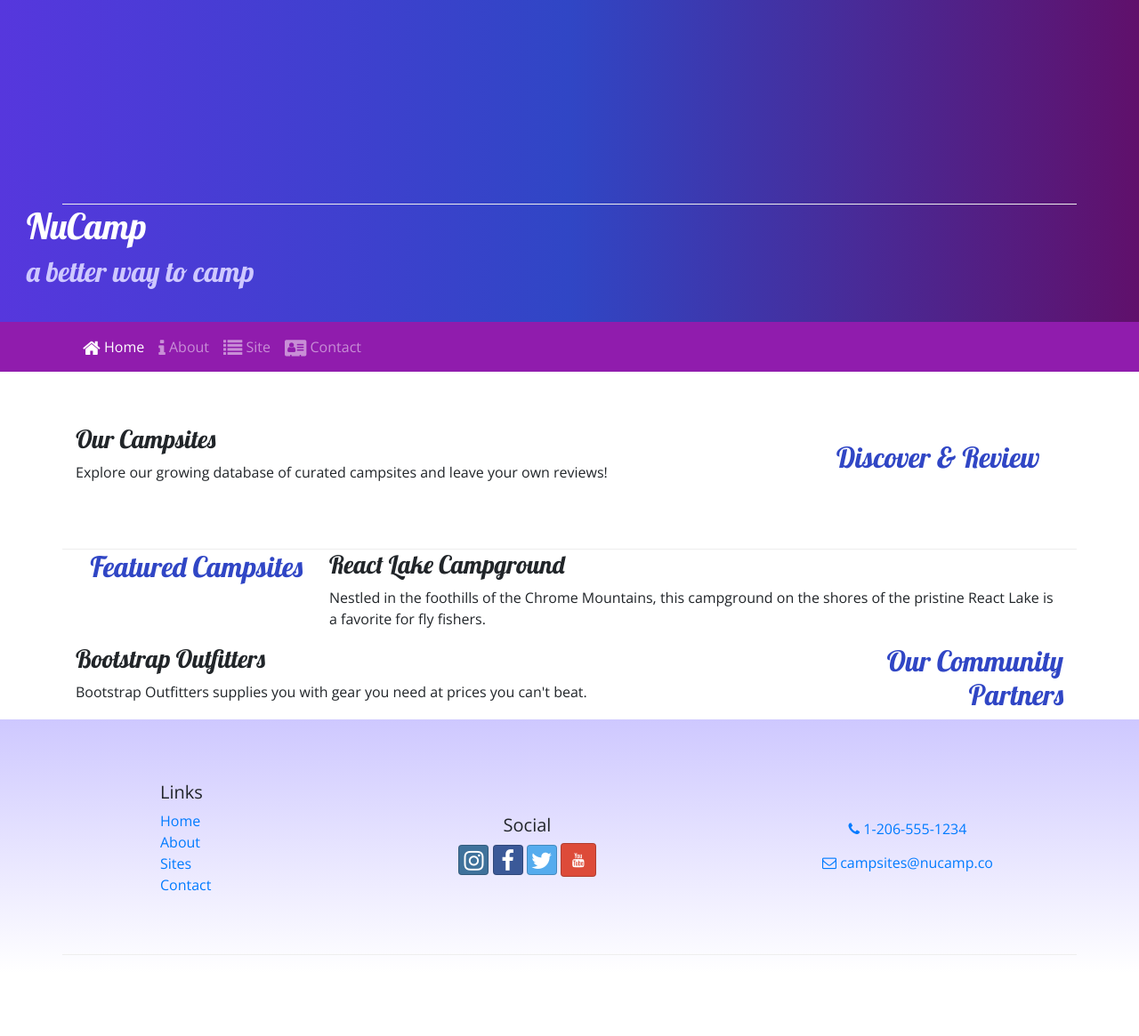
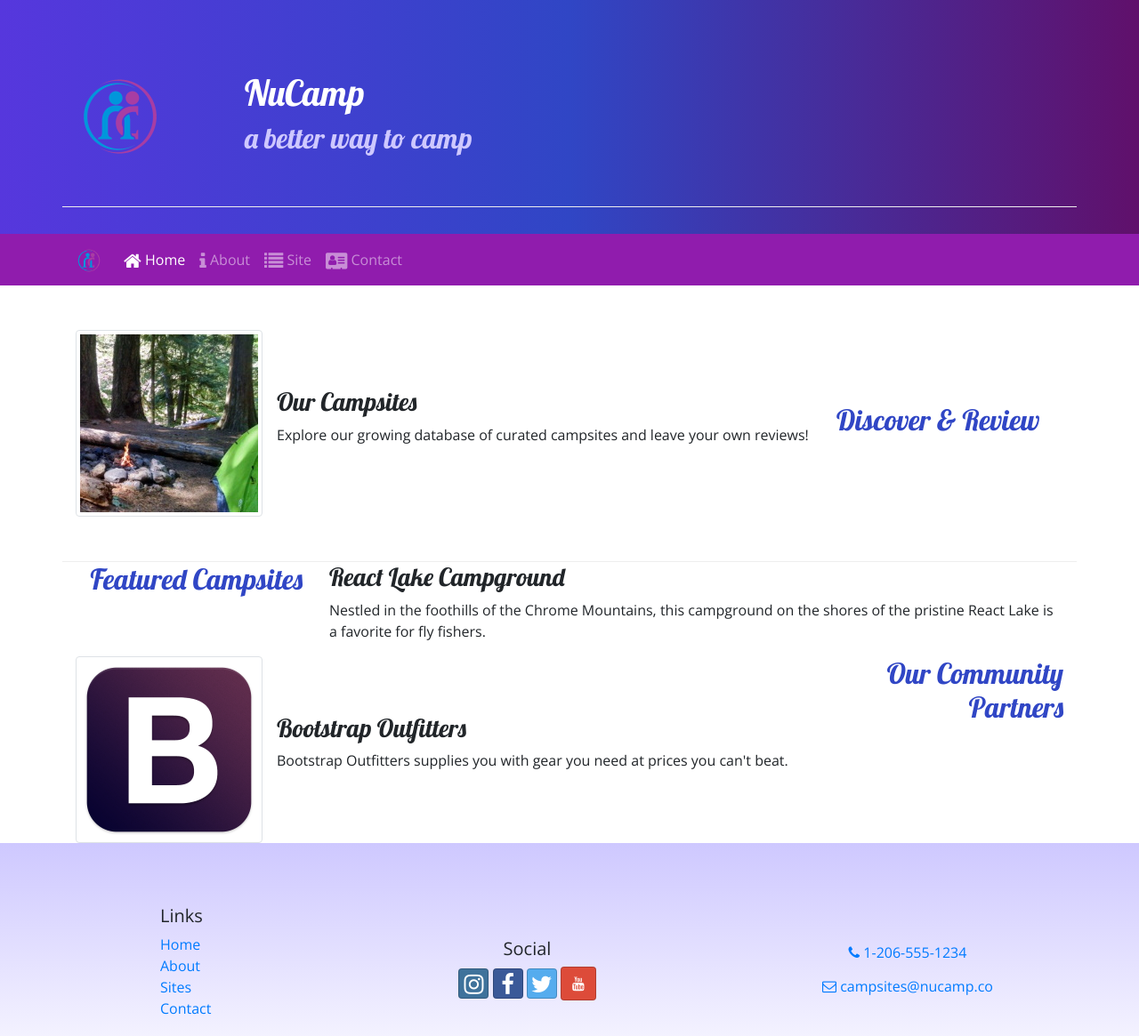
Before and after one commit to mtnshocker/selling_leaves, a website: page index.html in a window 1280 px wide. Shown: the top 1165 px of the page at 89% size. Before the commit the page ends 1094 px from the top, so only its background shows below. Drawn offline with nearby package versions, Linux system fonts and the light colour scheme.

Commit message:
Images & Media

```diff
--- a/index.html
+++ b/index.html
@@ -25,18 +25,23 @@
     <header class="jumbotron jumbotron-fluid">
         <div>
             <div class="container" >
-                <div class="row row-content align-items-center" >
-                    <div class="col"></div>
+                <div class="row row-content align-items-center">
+                    <div class="col-4 col-sm-3 col-md-2 align-self center">
+                        <img src="img/logo.png" class="img-fluid" />
+                    </div>
+                    <div class="col">
+                        <h1>NuCamp</h1>
+                        <h2>a better way to camp</h2>
                     </div>
                 </div>
-            <h1>NuCamp</h1>
-            <h2>a better way to camp</h2>
+            </div>
         </div>
     </header>
 
     <nav class="navbar navbar-expand-sm navbar-dark sticky-top">
         <div class="container">
-            <button class="navbar-toggler ml-auto" type="button" data-toggle="collapse" data-target="#nucampNavbar">
+            <a class="navbar-brand" href="#"><img src="img/logo.png" height="30" width="30"></a>
+            <button class="navbar-toggler" type="button" data-toggle="collapse" data-target="#nucampNavbar">
                 <span class="navbar-toggler-icon"></span>
             </button>
             <div class="collapse navbar-collapse" id="nucampNavbar">
@@ -56,8 +61,13 @@
                 <h2>Discover & Review</h2>
             </div>
             <div class="col">
+                <div class="media">
+                    <img class="d-flex mr-3 img-thumbnail" src="img/breadcrumb-trail-thumb.jpg" alt="Breadcrumb Trail">
+                    <div class="media-body align-self-center">
                         <h3>Our Campsites</h3>
                         <p class="d-none d-sm-block">Explore our growing database of curated campsites and leave your own reviews!</p>
+                    </div>
+                </div>
             </div>
         </div>
 
@@ -76,8 +86,13 @@
             <h2 class="text-sm-right">Our Community Partners</h2>
         </div>
         <div class="col">
+            <div class="media">
+                <img class="d-flex mr-3 img-thumbnail" src="img/bootstrap-thumb.png" alt="Bootstrap Outfitters">
+                <div class="media-body align-self-center">
                     <h3>Bootstrap Outfitters</h3>
                     <p class="d-none d-sm-block">Bootstrap Outfitters supplies you with gear you need at prices you can't beat.</p>
+                </div>
+            </div>
         </div>
     </div>
 </div>
```
Also changed, not shown: aboutus.html (+13 -8 lines), contactus.html (+11 -5 lines), img/bootstrap-thumb.png (added), img/breadcrumb-trail-thumb.jpg (added), img/breadcrumb-trail.jpg (added), img/chrome-river-thumb.jpg (added), img/chrome-river.jpg (added), img/logo.png (added), img/react-lake-thumb.jpg (added), img/react-lake.jpg (added). Lines whose indentation alone changed are shown as unchanged.
